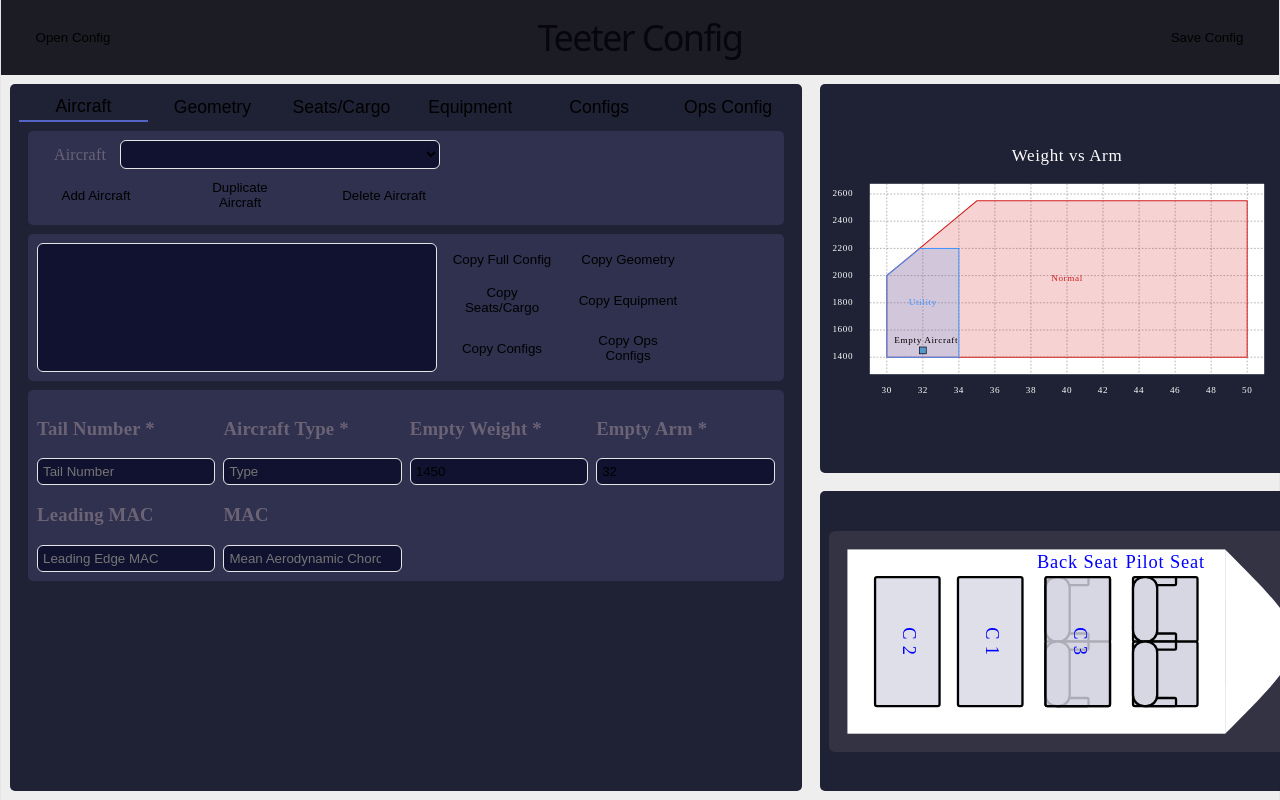
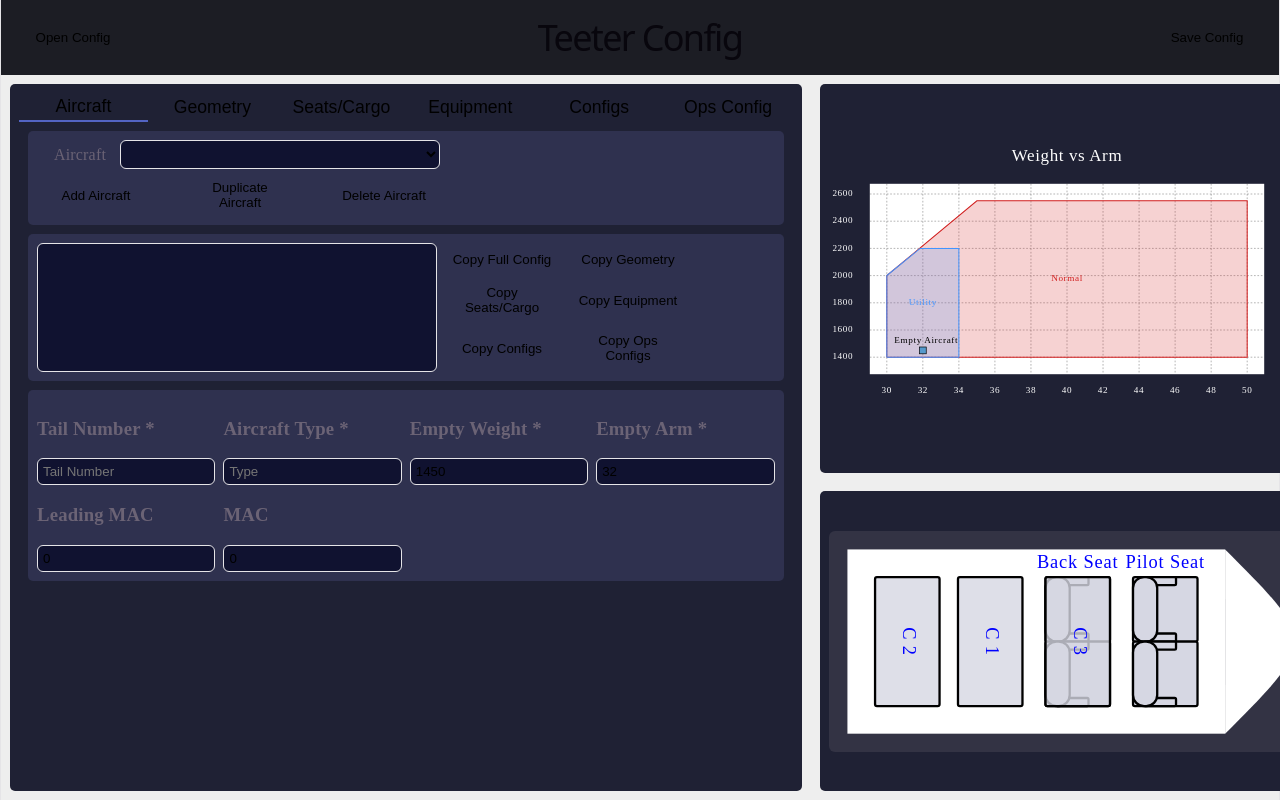
Before and after one commit to avtac/balance, a React (Vite) app: page / in a window 1280 px wide. Shown: the top 800 px of the page. Built offline with nearby package versions, Linux system fonts and the light colour scheme.

Commit message:
Fixed bug with header types

```diff
--- a/src/Aircraft.tsx
+++ b/src/Aircraft.tsx
@@ -157,11 +157,11 @@ function AircraftConfig({ config, setConfig, selectedAircraft, setSelectedAircra
         <div className='rows'>
           <div>
             <h3>Leading MAC</h3>
-            <input value={config.aircraft[aircraftIndex].config.leadingEdgeMAC} type="number" placeholder="Leading Edge MAC" onChange={(e) => setValue('leadingEdgeMAC', Number(e.target.value))} />
+            <input value={config.aircraft[aircraftIndex].config.leadingEdgeMAC ?? 0} type="number" placeholder="Leading Edge MAC" onChange={(e) => setValue('leadingEdgeMAC', Number(e.target.value))} />
           </div>
           <div>
             <h3>MAC</h3>
-            <input value={config.aircraft[aircraftIndex].config.mac} type="number" placeholder="Mean Aerodynamic Chord" onChange={(e) => setValue('mac', Number(e.target.value))} />
+            <input value={config.aircraft[aircraftIndex].config.mac ?? 0} type="number" placeholder="Mean Aerodynamic Chord" onChange={(e) => setValue('mac', Number(e.target.value))} />
           </div>
         </div>
       </Subregion>
--- a/src/App.tsx
+++ b/src/App.tsx
@@ -115,8 +115,8 @@ function App() {
   const [selectedAircraft, setSelectedAircraft] = useState(config.aircraft.length > 0 ? config.aircraft[0].id : "")
   const aircraftIndex = config.aircraft.findIndex(a => a.id === selectedAircraft);
 
-  const [selectedConfig, setSelectedConfig] = useState(config.aircraft[aircraftIndex].aircraftConfigs.length > 0 ? config.aircraft[aircraftIndex].aircraftConfigs[0].id : "");
-  const [selectedOpsConfig, setSelectedOpsConfig] = useState(config.aircraft[aircraftIndex].operationConfigs.length > 0 ? config.aircraft[aircraftIndex].operationConfigs[0].id : "")
+  const [selectedConfig, setSelectedConfig] = useState(aircraftIndex >= 0 && config.aircraft[aircraftIndex].aircraftConfigs.length > 0 ? config.aircraft[aircraftIndex].aircraftConfigs[0].id : "");
+  const [selectedOpsConfig, setSelectedOpsConfig] = useState(aircraftIndex >= 0 && config.aircraft[aircraftIndex].operationConfigs.length > 0 ? config.aircraft[aircraftIndex].operationConfigs[0].id : "")
   const [selectedPanel, setSelectedPanel] = useState(0);
 
   function setSelectedAircraftSpecial(aircraftId: string): void {
@@ -154,7 +154,7 @@ function App() {
 
   return (
     <>
-      <Header aircraft={config.aircraft[aircraftIndex]} setAircraft={setAircraftSpecial} />
+      <Header setConfig={setConfigSpecial} />
       <section id="content">
         <div id="split">
           <div id='leftPanel'>
--- a/src/Header.tsx
+++ b/src/Header.tsx
@@ -1,13 +1,13 @@
 import type { ReactNode } from 'react';
 import './Header.css'
 import { saveStringToFile } from './utility';
-import type { aircraftT } from './Types';
+import type { configT } from './Types';
 
 interface headerProps {
-  setAircraft: (arg0: aircraftT) => void;
+  setConfig: (arg0: configT) => void;
 }
 
-function Header({ setAircraft }: headerProps): ReactNode {
+function Header({ setConfig }: headerProps): ReactNode {
   function saveFile() {
     const data = localStorage.getItem("config");
     if (data == undefined) return;
@@ -29,7 +29,7 @@ function Header({ setAircraft }: headerProps): ReactNode {
       fileReader.onload = () => {
         const data: string = fileReader.result as string;
         if (!data) return;
-        setAircraft(JSON.parse(data));
+        setConfig(JSON.parse(data));
         localStorage.setItem('config', data)
       };
     };
```
